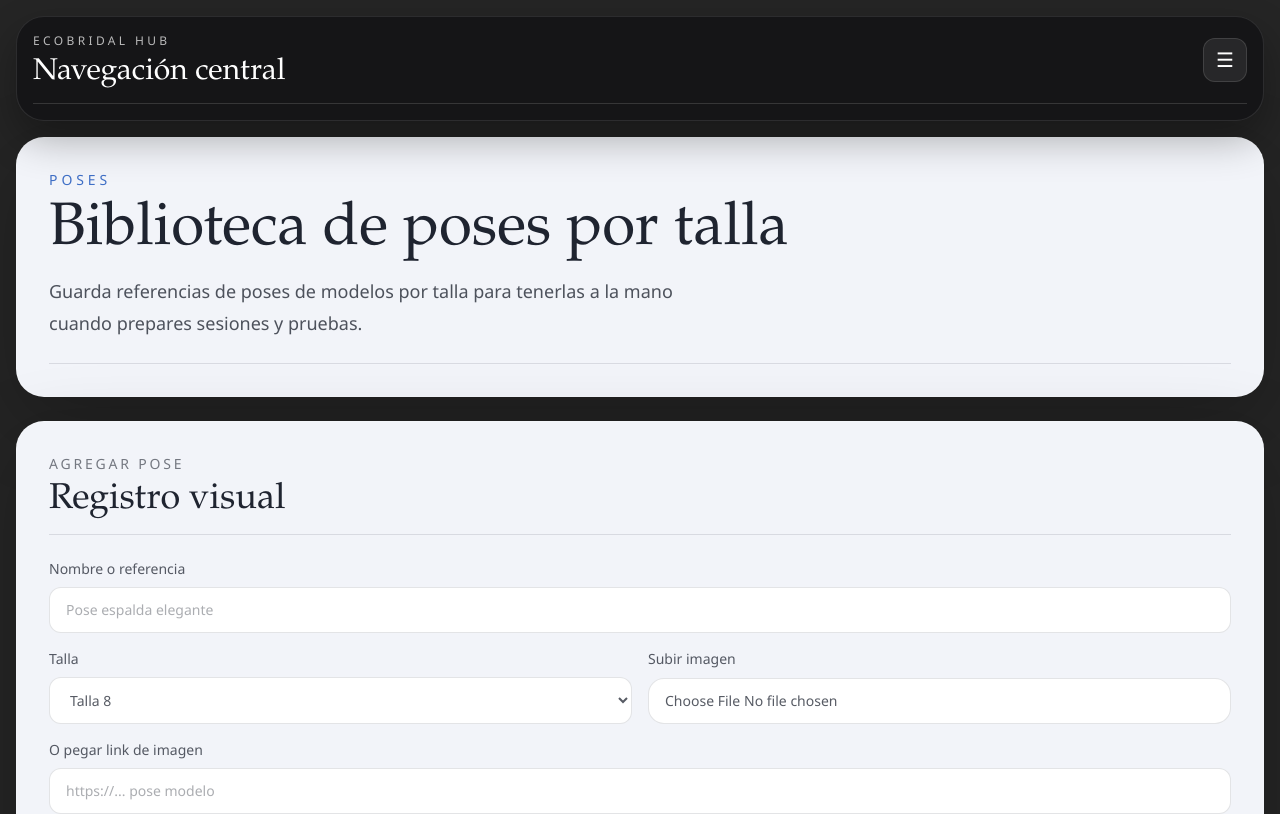
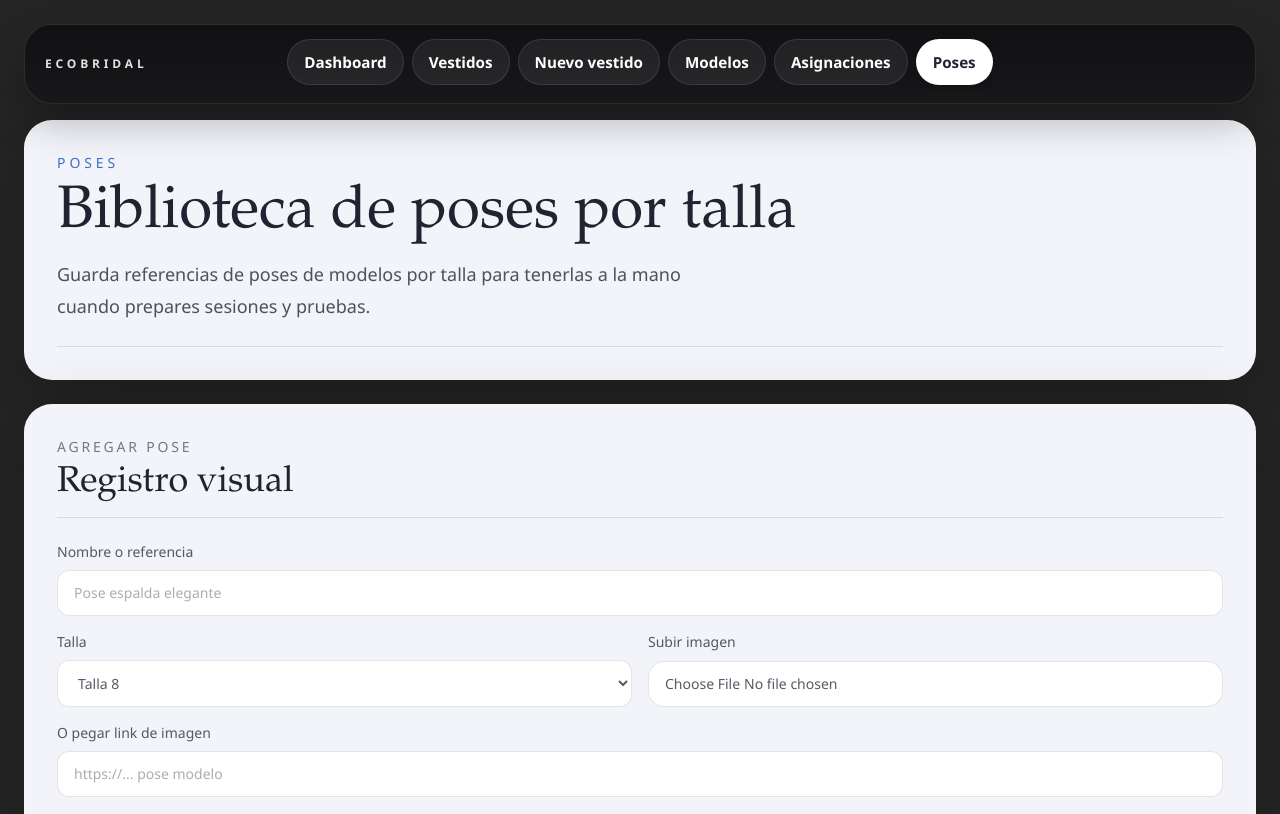
Before and after one commit to Jose-Name-CreativeCode/Sistema-de-control-EcoBridal-Morfo, a Next.js app: page /poses in a window 1280 px wide. Shown: the top 814 px of the page. Built offline with nearby package versions, Linux system fonts and the light colour scheme.

Commit message:
nav menu bug fixed and re-designed

```diff
--- a/src/app/asignaciones/page.tsx
+++ b/src/app/asignaciones/page.tsx
@@ -34,10 +34,10 @@ export default async function AssignmentsPage({ searchParams }: AssignmentsPageP
         <div className="flex flex-col gap-6 lg:flex-row lg:items-end lg:justify-between">
           <div className="max-w-3xl">
             <p className="text-sm uppercase tracking-[0.28em] text-accent-strong">Módulo 03</p>
-            <h1 className="font-heading text-5xl leading-[0.95] text-foreground sm:text-6xl">
+            <h1 className="font-heading text-4xl leading-[0.95] text-foreground sm:text-5xl lg:text-6xl">
               Asignaciones
             </h1>
-            <p className="mt-4 text-lg leading-8 text-foreground/78">
+            <p className="mt-4 text-base leading-7 text-foreground/78 sm:text-lg sm:leading-8">
               Aquí ves cada vestido con sus modelos sugeridas. Si quieres cambiar algo,
               abre el vestido y edítalo desde su ficha.
             </p>
@@ -62,10 +62,10 @@ export default async function AssignmentsPage({ searchParams }: AssignmentsPageP
       </section>
 
       <section className="app-page">
-        <div className="flex items-center justify-between border-b border-line pb-4">
+        <div className="flex flex-col gap-4 border-b border-line pb-4 sm:flex-row sm:items-end sm:justify-between">
           <div>
             <p className="text-sm uppercase tracking-[0.2em] text-foreground/60">Filtros</p>
-            <h2 className="font-heading text-4xl text-foreground">Filtra asignaciones</h2>
+            <h2 className="font-heading text-3xl text-foreground sm:text-4xl">Filtra asignaciones</h2>
           </div>
           <Link href="/asignaciones" className="text-sm font-medium text-accent underline-offset-4 hover:underline">
             Limpiar filtros
@@ -88,7 +88,7 @@ export default async function AssignmentsPage({ searchParams }: AssignmentsPageP
       <section className="app-page">
         <div className="border-b border-line pb-4">
           <p className="text-sm uppercase tracking-[0.2em] text-foreground/60">Resultado</p>
-          <h2 className="mt-2 font-heading text-4xl leading-none text-foreground">
+          <h2 className="mt-2 font-heading text-3xl leading-none text-foreground sm:text-4xl">
             {filteredSuggestions.length} asignaciones sugeridas
           </h2>
         </div>
@@ -101,7 +101,7 @@ export default async function AssignmentsPage({ searchParams }: AssignmentsPageP
                   <div className="flex flex-wrap items-center gap-3">
                     <Link
                       href={`/vestidos/${suggestion.dressId}`}
-                      className="font-heading text-3xl leading-none text-foreground underline-offset-4 hover:text-accent-strong hover:underline"
+                      className="font-heading text-2xl leading-none text-foreground underline-offset-4 hover:text-accent-strong hover:underline sm:text-3xl"
                     >
                       {suggestion.dressName}
                     </Link>
--- a/src/app/modelos/nuevo/page.tsx
+++ b/src/app/modelos/nuevo/page.tsx
@@ -18,7 +18,7 @@ export default async function NewModelPage({ searchParams }: NewModelPageProps)
         <div className="flex flex-col gap-4 sm:flex-row sm:items-end sm:justify-between">
           <div>
             <p className="text-sm uppercase tracking-[0.3em] text-accent">Alta de modelo</p>
-            <h1 className="font-heading text-5xl leading-none text-foreground sm:text-6xl">
+            <h1 className="font-heading text-4xl leading-none text-foreground sm:text-5xl lg:text-6xl">
               Registrar modelo
             </h1>
           </div>
@@ -42,7 +42,7 @@ export default async function NewModelPage({ searchParams }: NewModelPageProps)
           </div>
         ) : null}
 
-        <form action={createModelAction} className="mt-8 grid gap-4 sm:grid-cols-2">
+        <form action={createModelAction} className="mt-8 grid gap-4 lg:grid-cols-2">
           <label className="grid gap-2 text-sm text-foreground/75">
             Nombre
             <input
--- a/src/app/page.tsx
+++ b/src/app/page.tsx
@@ -11,10 +11,10 @@ export default async function Home() {
         <div className="flex flex-col gap-4 border-b border-line pb-6 lg:flex-row lg:items-start lg:justify-between">
           <div className="max-w-3xl">
             <p className="text-sm uppercase tracking-[0.28em] text-accent-strong">Inicio</p>
-            <h1 className="mt-3 font-heading text-5xl leading-[0.95] text-foreground sm:text-6xl">
+            <h1 className="mt-3 font-heading text-4xl leading-[0.95] text-foreground sm:text-5xl lg:text-6xl">
               Panel simple del estudio
             </h1>
-            <p className="mt-4 max-w-2xl text-lg leading-8 text-foreground/78">
+            <p className="mt-4 max-w-2xl text-base leading-7 text-foreground/78 sm:text-lg sm:leading-8">
               Aquí solo ves lo importante y cada bloque te lleva directo a donde sí se
               modifica la información.
             </p>
@@ -31,7 +31,7 @@ export default async function Home() {
               <p className="text-sm uppercase tracking-[0.2em] text-foreground/55">
                 {card.label}
               </p>
-              <p className="mt-3 font-heading text-5xl leading-none text-accent-strong">
+              <p className="mt-3 font-heading text-4xl leading-none text-accent-strong sm:text-5xl">
                 {card.value}
               </p>
               <p className="mt-3 text-sm leading-7 text-foreground/72">{card.note}</p>
@@ -46,14 +46,14 @@ export default async function Home() {
             <p className="text-sm uppercase tracking-[0.2em] text-foreground/60">
               Accesos directos
             </p>
-            <h2 className="mt-2 font-heading text-4xl leading-none text-foreground">
+            <h2 className="mt-2 font-heading text-3xl leading-none text-foreground sm:text-4xl">
               Qué quieres hacer
             </h2>
           </div>
 
           <div className="mt-6 grid gap-4 sm:grid-cols-2">
             <Link href="/vestidos" className="app-card-soft p-5 transition hover:border-accent">
-              <p className="font-heading text-2xl leading-none">Ver vestidos</p>
+              <p className="font-heading text-xl leading-none sm:text-2xl">Ver vestidos</p>
               <p className="mt-3 text-sm leading-7 text-foreground/72">
                 Buscar, filtrar y abrir cualquier vestido del catálogo.
               </p>
@@ -63,14 +63,14 @@ export default async function Home() {
               href="/vestidos/nuevo"
               className="app-card-soft p-5 transition hover:border-accent"
             >
-              <p className="font-heading text-2xl leading-none">Registrar vestido</p>
+              <p className="font-heading text-xl leading-none sm:text-2xl">Registrar vestido</p>
               <p className="mt-3 text-sm leading-7 text-foreground/72">
                 Dar de alta un vestido nuevo con sus datos básicos.
               </p>
             </Link>
 
             <Link href="/modelos" className="app-card-soft p-5 transition hover:border-accent">
-              <p className="font-heading text-2xl leading-none">Ver modelos</p>
+              <p className="font-heading text-xl leading-none sm:text-2xl">Ver modelos</p>
               <p className="mt-3 text-sm leading-7 text-foreground/72">
                 Revisar perfiles, tallas y disponibilidad de modelos.
               </p>
@@ -80,14 +80,14 @@ export default async function Home() {
               href="/asignaciones"
               className="app-card-soft p-5 transition hover:border-accent"
             >
-              <p className="font-heading text-2xl leading-none">Revisar asignaciones</p>
+              <p className="font-heading text-xl leading-none sm:text-2xl">Revisar asignaciones</p>
               <p className="mt-3 text-sm leading-7 text-foreground/72">
                 Ver cruces de vestido y modelo para sesiones.
               </p>
             </Link>
 
             <Link href="/poses" className="app-card-soft p-5 transition hover:border-accent">
-              <p className="font-heading text-2xl leading-none">Ver poses</p>
+              <p className="font-heading text-xl leading-none sm:text-2xl">Ver poses</p>
               <p className="mt-3 text-sm leading-7 text-foreground/72">
                 Visualizar referencias de poses por talla de modelo.
               </p>
@@ -100,7 +100,7 @@ export default async function Home() {
             <p className="text-sm uppercase tracking-[0.2em] text-foreground/60">
               Cómo usarlo
             </p>
-            <h2 className="mt-2 font-heading text-4xl leading-none text-foreground">
+            <h2 className="mt-2 font-heading text-3xl leading-none text-foreground sm:text-4xl">
               Flujo corto
             </h2>
           </div>
--- a/src/components/app-shell.tsx
+++ b/src/components/app-shell.tsx
@@ -2,15 +2,14 @@
 
 import Link from "next/link";
 import { usePathname } from "next/navigation";
-import { useState } from "react";
 
 const navigation = [
-  { href: "/", label: "Dashboard", note: "Resumen diario" },
-  { href: "/vestidos", label: "Vestidos", note: "Catálogo y filtros" },
-  { href: "/vestidos/nuevo", label: "Nuevo vestido", note: "Alta rápida" },
-  { href: "/modelos", label: "Modelos", note: "Perfiles y tallas" },
-  { href: "/asignaciones", label: "Asignaciones", note: "Sesiones y cruces" },
-  { href: "/poses", label: "Poses", note: "Referencia por talla" },
+  { href: "/", label: "Dashboard" },
+  { href: "/vestidos", label: "Vestidos" },
+  { href: "/vestidos/nuevo", label: "Nuevo vestido" },
+  { href: "/modelos", label: "Modelos" },
+  { href: "/asignaciones", label: "Asignaciones" },
+  { href: "/poses", label: "Poses" },
 ];
 
 function getActiveHref(pathname: string) {
@@ -39,43 +38,20 @@ function isActive(activeHref: string, href: string) {
 export function AppShell({ children }: { children: React.ReactNode }) {
   const pathname = usePathname();
   const activeHref = getActiveHref(pathname);
-  const [menuOpen, setMenuOpen] = useState(false);
 
   return (
     <div className="min-h-screen bg-transparent">
-      <div className="mx-auto flex min-h-screen w-full max-w-[1600px] flex-col gap-4 px-3 py-3 sm:px-4 sm:py-4 2xl:flex-row 2xl:gap-6 2xl:px-6 2xl:py-6">
-        <aside className="app-shell-panel sticky top-3 z-40 flex w-full shrink-0 flex-col bg-[rgba(22,22,24,0.98)] p-4 text-white shadow-[0_18px_40px_rgba(0,0,0,0.30)] 2xl:top-3 2xl:h-[calc(100vh-1.5rem)] 2xl:w-[320px] 2xl:overflow-hidden 2xl:bg-white/6 2xl:p-5 2xl:shadow-[0_20px_60px_rgba(0,0,0,0.30)]">
-          <div className="flex items-center justify-between gap-4 border-b border-white/14 pb-4 2xl:block 2xl:pb-5">
-            <div>
-              <p className="text-xs uppercase tracking-[0.28em] text-white/70">
-                EcoBridal Hub
-              </p>
-              <h2 className="mt-2 font-heading text-2xl leading-none text-white sm:text-3xl 2xl:mt-3 2xl:text-4xl">
-                Navegación central
-              </h2>
-            </div>
-
-            <button
-              type="button"
-              onClick={() => setMenuOpen((current) => !current)}
-              className="inline-flex h-11 w-11 items-center justify-center rounded-xl border border-white/12 bg-white/8 text-xl text-white transition hover:bg-white/12 2xl:hidden"
-              aria-label={menuOpen ? "Cerrar menu" : "Abrir menu"}
-              aria-expanded={menuOpen}
-            >
-              {menuOpen ? "×" : "☰"}
-            </button>
-          </div>
-
-          <div className="hidden 2xl:block">
-            <p className="mt-3 max-w-xl text-sm leading-6 text-white/74 2xl:max-w-none">
-              Entra a cada módulo, captura datos y vuelve aquí cuando necesites
-              cambiar de contexto.
+      <div className="mx-auto flex min-h-screen w-full max-w-[1600px] flex-col gap-4 px-3 py-3 sm:px-4 sm:py-4 xl:px-6 xl:py-6">
+        <aside className="app-shell-panel sticky top-3 z-40 w-full shrink-0 overflow-hidden bg-[linear-gradient(180deg,rgba(17,17,19,0.98),rgba(24,24,27,0.98))] px-3 py-3 text-white shadow-[0_18px_40px_rgba(0,0,0,0.26)] sm:px-4 lg:px-5 lg:py-3.5">
+          <div className="flex flex-col gap-3 lg:flex-row lg:items-center lg:justify-between">
+            <div className="flex justify-center lg:min-w-[180px] lg:justify-start">
+              <p className="text-xs font-semibold tracking-[0.32em] text-white/88">
+                ECOBRIDAL
               </p>
             </div>
 
-          <nav
-            className={`${menuOpen ? "mt-4 grid" : "hidden"} gap-3 2xl:mt-5 2xl:grid 2xl:flex-1 2xl:content-start 2xl:overflow-y-auto 2xl:pr-1`}
-          >
+            <nav className="flex flex-1 items-center justify-center">
+              <div className="flex max-w-full items-center justify-center gap-2 overflow-x-auto pb-1">
                 {navigation.map((item) => {
                   const active = isActive(activeHref, item.href);
 
@@ -83,33 +59,27 @@ export function AppShell({ children }: { children: React.ReactNode }) {
                     <Link
                       key={item.href}
                       href={item.href}
-                  onClick={() => setMenuOpen(false)}
-                  className={`rounded-2xl border px-4 py-3 text-left transition 2xl:min-w-0 2xl:py-4 ${
+                      className={`min-w-fit whitespace-nowrap rounded-full border px-4 py-2.5 text-center transition ${
                         active
-                      ? "border-white/12 bg-white text-foreground shadow-[0_12px_28px_rgba(0,0,0,0.18)]"
-                      : "border-white/10 bg-white/6 text-white hover:border-accent hover:bg-white/10"
+                          ? "border-white/12 bg-white text-foreground shadow-[0_10px_24px_rgba(0,0,0,0.18)]"
+                          : "border-white/10 bg-white/7 text-white hover:border-white/18 hover:bg-white/12"
                       }`}
                     >
-                  <div className="flex items-center justify-between gap-3">
                       <span
-                      className={`text-base font-semibold ${
+                        className={`text-sm font-semibold sm:text-[0.95rem] ${
                           active ? "text-foreground" : "text-white"
                         }`}
                       >
                         {item.label}
                       </span>
-                  </div>
-                  <p
-                    className={`mt-2 text-sm leading-6 ${
-                      active ? "text-foreground/70" : "text-white/72"
-                    }`}
-                  >
-                    {item.note}
-                  </p>
                     </Link>
                   );
                 })}
+              </div>
             </nav>
+
+            <div className="hidden lg:block lg:min-w-[180px]" />
+          </div>
         </aside>
 
         <div className="flex-1">{children}</div>
--- a/src/components/dashboard-reminders.tsx
+++ b/src/components/dashboard-reminders.tsx
@@ -99,7 +99,7 @@ export function DashboardReminders() {
     <section className="app-page">
       <div className="border-b border-line pb-4">
         <p className="text-sm uppercase tracking-[0.2em] text-foreground/60">Recordatorios</p>
-        <h2 className="mt-2 font-heading text-4xl leading-none text-foreground">
+        <h2 className="mt-2 font-heading text-3xl leading-none text-foreground sm:text-4xl">
           Agenda rápida
         </h2>
       </div>
@@ -152,7 +152,7 @@ export function DashboardReminders() {
         </article>
 
         <article className="rounded-[1.6rem] border border-line bg-surface p-5">
-          <div className="flex items-center justify-between gap-3 border-b border-line pb-4">
+          <div className="flex flex-wrap items-center justify-between gap-3 border-b border-line pb-4">
             <p className="text-sm uppercase tracking-[0.2em] text-foreground/60">
               Tus recordatorios
             </p>
```
Also changed, not shown: src/app/modelos/[id]/page.tsx (+6 -6 lines), src/components/pose-library-manager.tsx (+16 -16 lines). Lines whose indentation alone changed are shown as unchanged.
